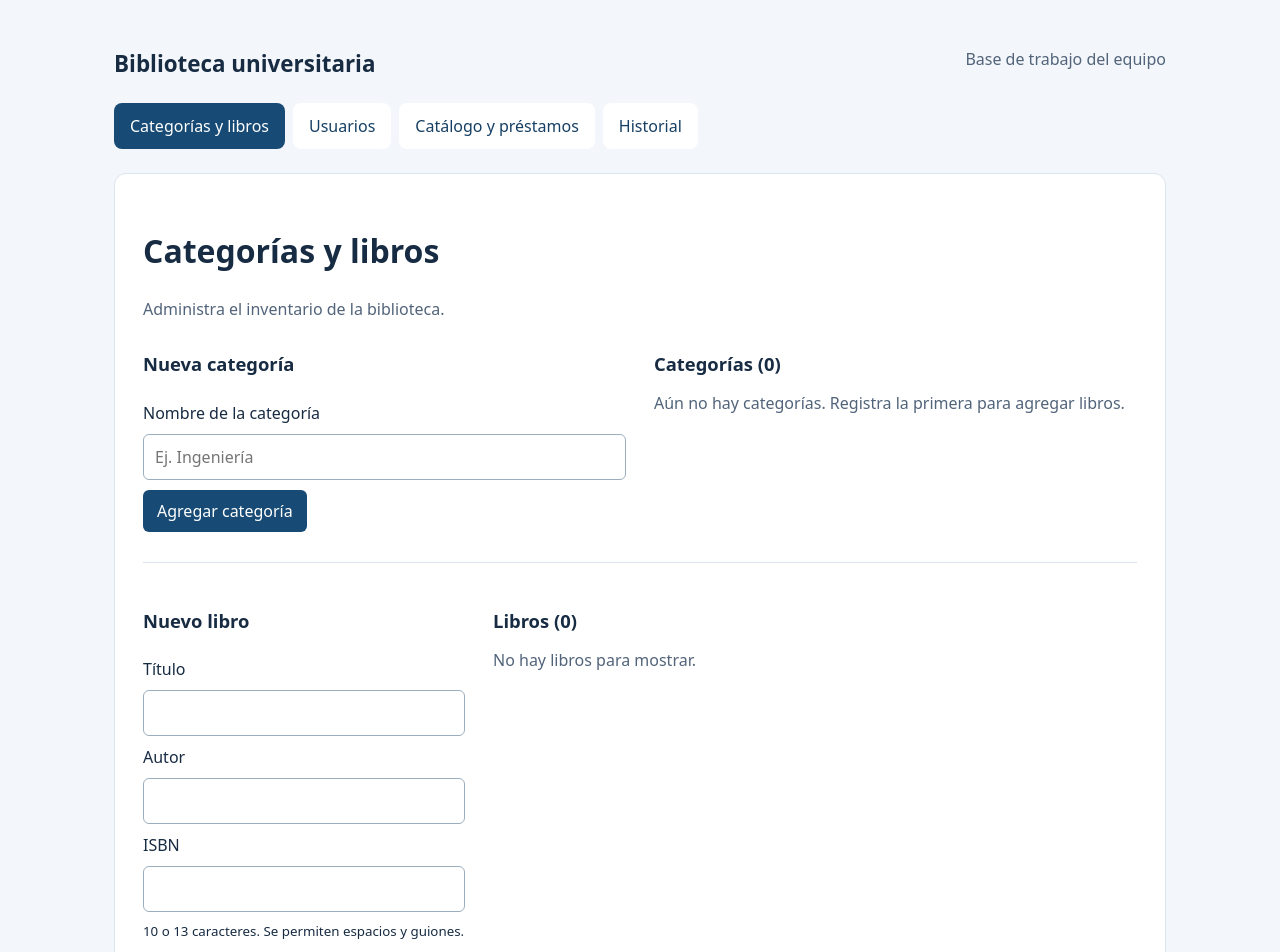
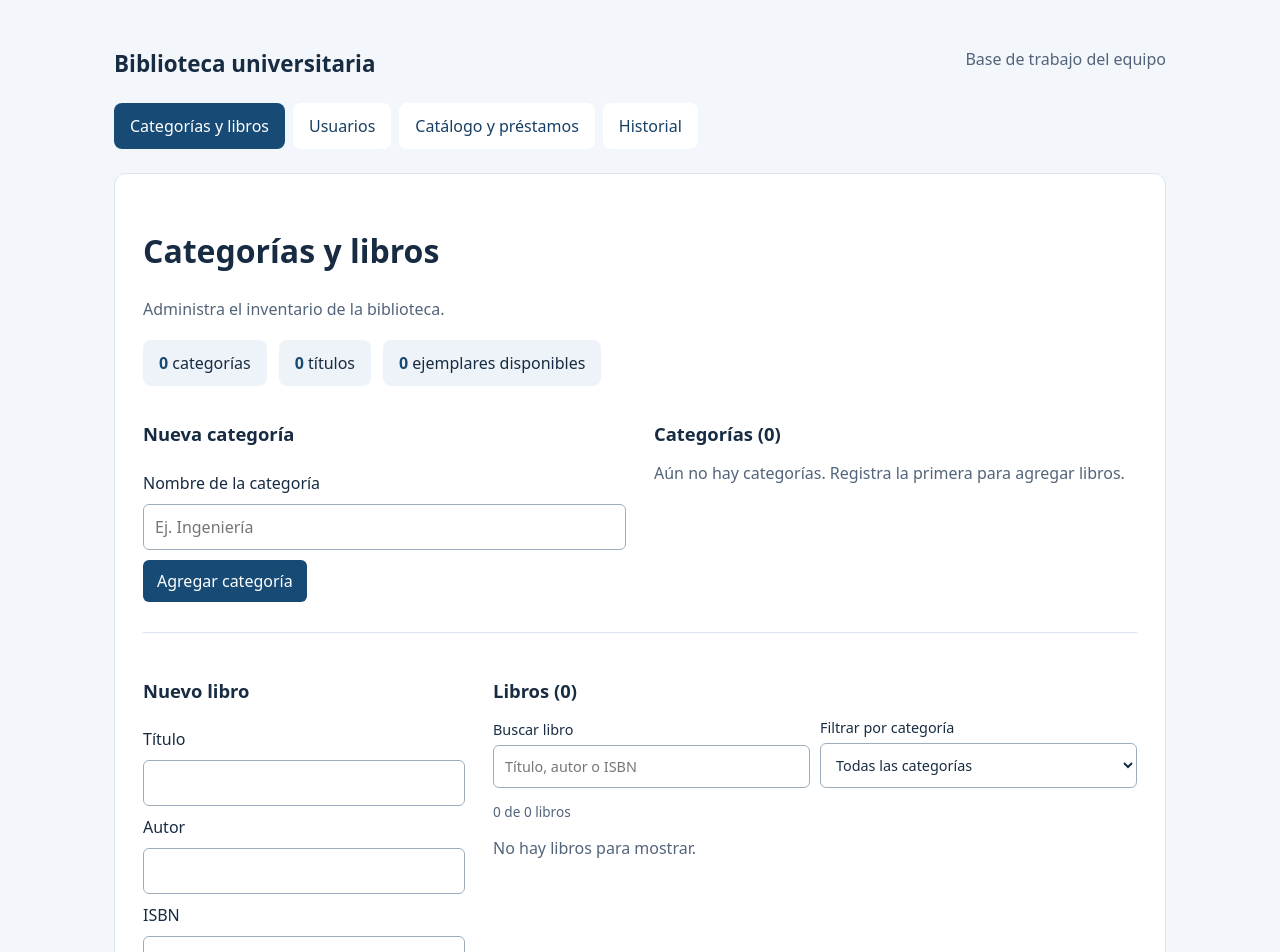
Before and after one commit to ZairRaaa/EVALUACION_PARCIAL_S7_DAW, a React (Vite) app: page /admin/inventario in a window 1280 px wide. Shown: the top 952 px of the page. Built offline with nearby package versions, Linux system fonts and the light colour scheme.

Commit message:
Ordeno mi inventario

```diff
--- a/src/features/inventory/InventoryPage.tsx
+++ b/src/features/inventory/InventoryPage.tsx
@@ -11,6 +11,8 @@ export function InventoryPage() {
   const [editing, setEditing] = useState<Category | null>(null);
   const [books, setBooks] = useState<Book[]>([]);
   const [editingBook, setEditingBook] = useState<Book | null>(null);
+  const [query, setQuery] = useState('');
+  const [categoryFilter, setCategoryFilter] = useState('');
   const [message, setMessage] = useState('');
   const [error, setError] = useState('');
   function refresh() { setCategories(listCategories()); setBooks(listBooks()); }
@@ -22,9 +24,18 @@ export function InventoryPage() {
     try { action(); refresh(); setMessage(success); return true; }
     catch (cause) { setError(cause instanceof Error ? cause.message : 'No se pudo guardar el cambio.'); return false; }
   }
+  const search = query.trim().toLocaleLowerCase('es');
+  const filteredBooks = books.filter(book =>
+    (!categoryFilter || book.categoryId === categoryFilter)
+    && `${book.title} ${book.author} ${book.isbn}`.toLocaleLowerCase('es').includes(search));
   return <section className="panel inventory">
     <h1>Categorías y libros</h1>
     <p>Administra el inventario de la biblioteca.</p>
+    <div className="inventory-summary" aria-label="Resumen del inventario">
+      <span><strong>{categories.length}</strong> categorías</span>
+      <span><strong>{books.length}</strong> títulos</span>
+      <span><strong>{books.reduce((total, book) => total + book.stock, 0)}</strong> ejemplares disponibles</span>
+    </div>
     {error && <p role="alert" className="inventory-error">{error}</p>}
     {message && <p role="status" className="inventory-success">{message}</p>}
     <div className="inventory-grid">
@@ -37,6 +48,7 @@ export function InventoryPage() {
             <button className="danger" onClick={() => {
               if (window.confirm(`¿Eliminar la categoría «${category.name}»?`)) act(() => {
                 deleteCategory(category.id); if (editing?.id === category.id) setEditing(null);
+                if (categoryFilter === category.id) setCategoryFilter('');
               }, 'Categoría eliminada.');
             }}>Eliminar<span className="sr-only"> {category.name}</span></button>
           </div>
@@ -47,7 +59,20 @@ export function InventoryPage() {
     <div className="inventory-grid books-grid">
       <BookForm key={editingBook?.id ?? 'new-book'} book={editingBook} categories={categories} onCancel={() => setEditingBook(null)} onSave={input => act(() => { saveBook(input); setEditingBook(null); }, 'Libro guardado.')} />
       <div><h2>Libros ({books.length})</h2>
-        <BookTable books={books} categories={categories} onEdit={setEditingBook} onDelete={book => {
+        <div className="inventory-filters">
+          <label htmlFor="inventory-search">Buscar libro
+            <input id="inventory-search" type="search" value={query} onChange={event => setQuery(event.target.value)} placeholder="Título, autor o ISBN" />
+          </label>
+          <label htmlFor="inventory-filter">Filtrar por categoría
+            <select id="inventory-filter" value={categoryFilter} onChange={event => setCategoryFilter(event.target.value)}>
+              <option value="">Todas las categorías</option>
+              {categories.map(category => <option key={category.id} value={category.id}>{category.name}</option>)}
+            </select>
+          </label>
+          {(query || categoryFilter) && <button className="secondary" onClick={() => { setQuery(''); setCategoryFilter(''); }}>Limpiar filtros</button>}
+        </div>
+        <p className="inventory-count" role="status">{filteredBooks.length} de {books.length} libros</p>
+        <BookTable books={filteredBooks} categories={categories} onEdit={setEditingBook} onDelete={book => {
           if (window.confirm(`¿Eliminar el libro «${book.title}»?`)) act(() => {
             deleteBook(book.id); if (editingBook?.id === book.id) setEditingBook(null);
           }, 'Libro eliminado.');
--- a/src/features/inventory/inventory.css
+++ b/src/features/inventory/inventory.css
@@ -1,4 +1,11 @@
 .inventory h2 { font-size: 1.15rem; }
+.inventory-summary { display: flex; flex-wrap: wrap; gap: 12px; margin: 20px 0; }
+.inventory-summary span { background: #edf3f8; padding: 12px 16px; border-radius: 8px; }
+.inventory-summary strong { color: #174a74; }
+.inventory-filters { display: flex; flex-wrap: wrap; align-items: end; gap: 10px; }
+.inventory-filters label { flex: 1 1 180px; font-size: .9rem; }
+.inventory-filters input, .inventory-filters select { margin-top: 6px; }
+.inventory-count { font-size: .85rem; }
 .inventory hr { border: 0; border-top: 1px solid #dce4ed; margin: 30px 0; }
 .inventory-grid > * { min-width: 0; }
 .inventory .books-grid { grid-template-columns: minmax(220px, 1fr) minmax(0, 2fr); }
```
